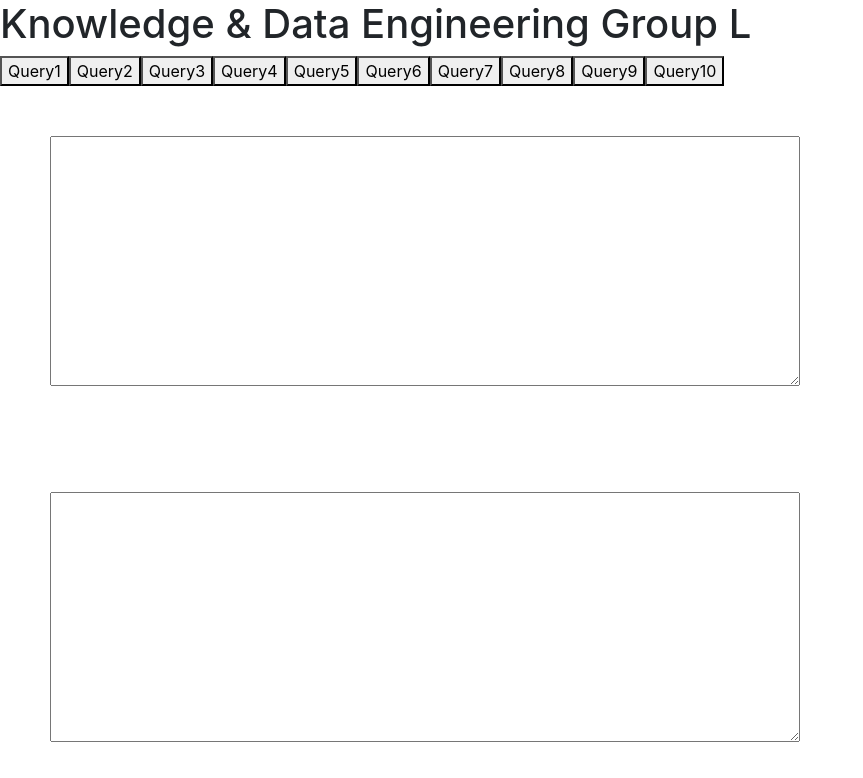
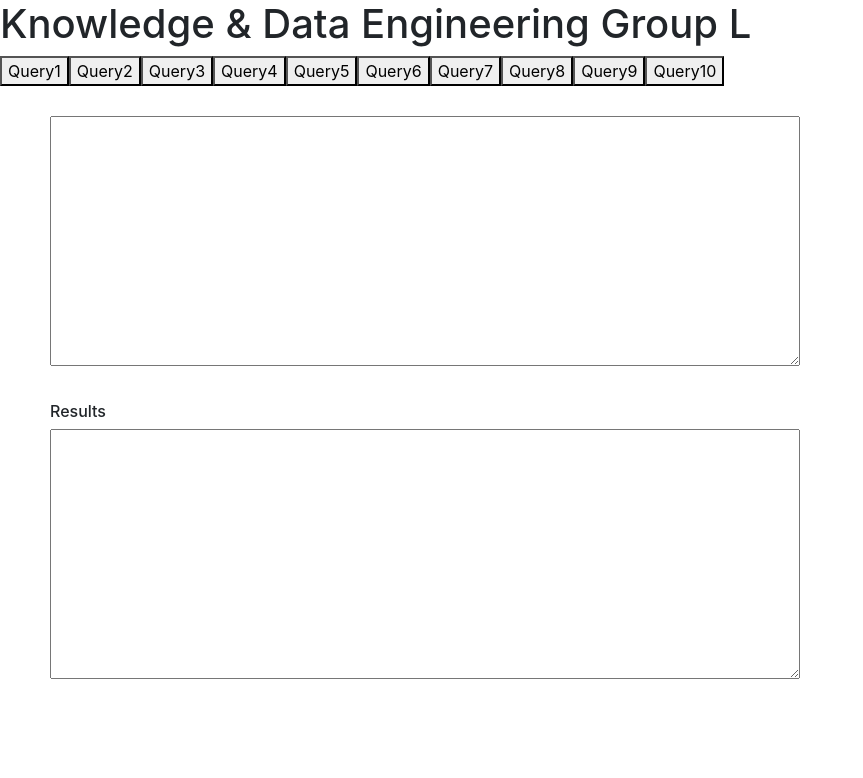
Before and after one commit to Alantrivandrum/KDEFrotend, a React (Create React App) app: page / in a window 1280 px wide. Shown: the top 778 px of the page, without its empty margins (0-863 px from the left). Built offline with nearby package versions, Linux system fonts and the light colour scheme; no server answers.

Commit message:
minor changes to make ui look nicer

```diff
--- a/src/App.css
+++ b/src/App.css
@@ -13,8 +13,25 @@
   }
 }
 
-textarea {
-  margin: 50px;
+#aid{
+  margin-top: 30px;
+  margin-left: 50px;
+}
+#aid2{
+  margin-top: 30px;
+  margin-left: 50px;
+}
+
+#q2id {
+  margin-left: 50px;
+  margin-right: 50px;
+  width: 750px;
+  height: 250px;
+}
+
+#q1id{
+  margin-left: 50px;
+  margin-right: 50px;
   width: 750px;
   height: 250px;
 }
--- a/src/App.js
+++ b/src/App.js
@@ -29,6 +29,18 @@ import axios from "axios";
 //     .setWriteTimeout(writeTimeout);
 // //const repository = new RDFRepositoryClient(config);
 
+let questions_dict = {
+  q1: "How many bins are within a 1 km radius of each accommodation?",
+  q2: "How many houses does each bin serve within a radius of 100 m (i.e. how many houses are within a 0.1 km radius of each bin)?",
+  q3: "What is the address of the most expensive property that has bins within a 1 km radius? What is the price of this property and how many bins are contained within this 1 km region?",
+  q4: "How many accommodations and attractions are within Cork?",
+  q5: "Which attraction has the highest amount of litter fines within a 100 m (0.1 km) radius? What is the website and the phone number of this attraction?",
+  q6: "How many litter fines are there within a 100 m (0.1 km) radius of each bin (excluding bins that have zero litter fines)?",
+  q7: "What is the address and the price of the most expensive residential property within 100 m (0.1 km) of each attraction?",
+  q8: "Do accommodations in a 100m radius of attractions have websites ? ",
+  q9: "How many bins and littering fines are there in the Dublin urban area?",
+  q10: "How many attractions and accommodations are there in each county (listed in descending order based on number of attractions) ?",
+}
 let query_dict = {
   query_1: `prefix ont:<http://www.semanticweb.org/stephen/ontologies/2022/10/GroupL_V2#>
   prefix pos:<http://www.w3.org/2003/01/geo/wgs84_pos#>
@@ -324,6 +336,7 @@ class App extends Component {
  changeTextAreas(number){
   document.getElementById("q1id").value = this.state.kde_query_results[number];
   document.getElementById("q2id").value = query_dict[`query_${number}`];
+  document.getElementById("aid").textContent = questions_dict[`q${number}`];
  }
 
 //   componentDidMount(){
@@ -387,10 +400,12 @@ class App extends Component {
         </button>
       </div>
       <div>
-        <textarea id="q1id"></textarea>
+        <h6 id="aid"> </h6>
+        <textarea id="q2id"></textarea>
       </div>
       <div>
-        <textarea id="q2id"></textarea>
+        <h6 id="aid2">Results</h6>
+        <textarea id="q1id"></textarea>
       </div>
       </div>
     );
```
